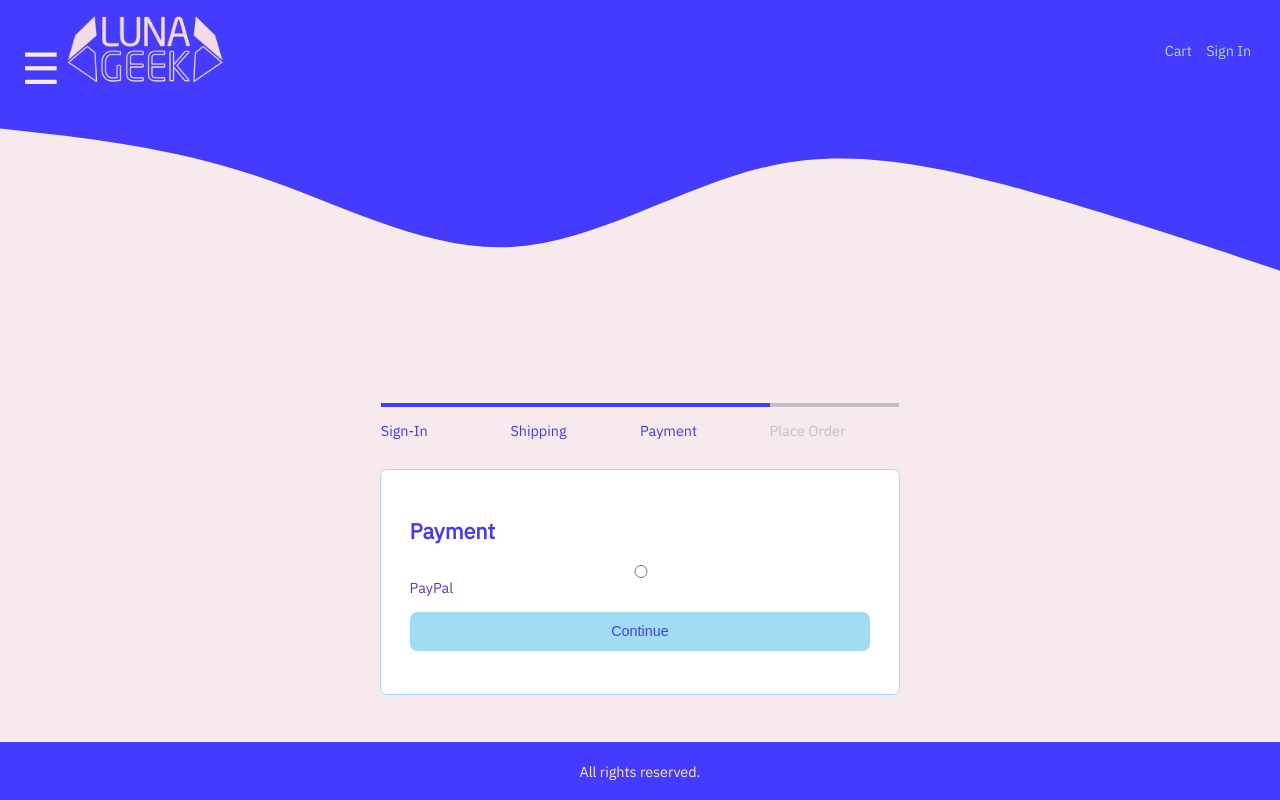
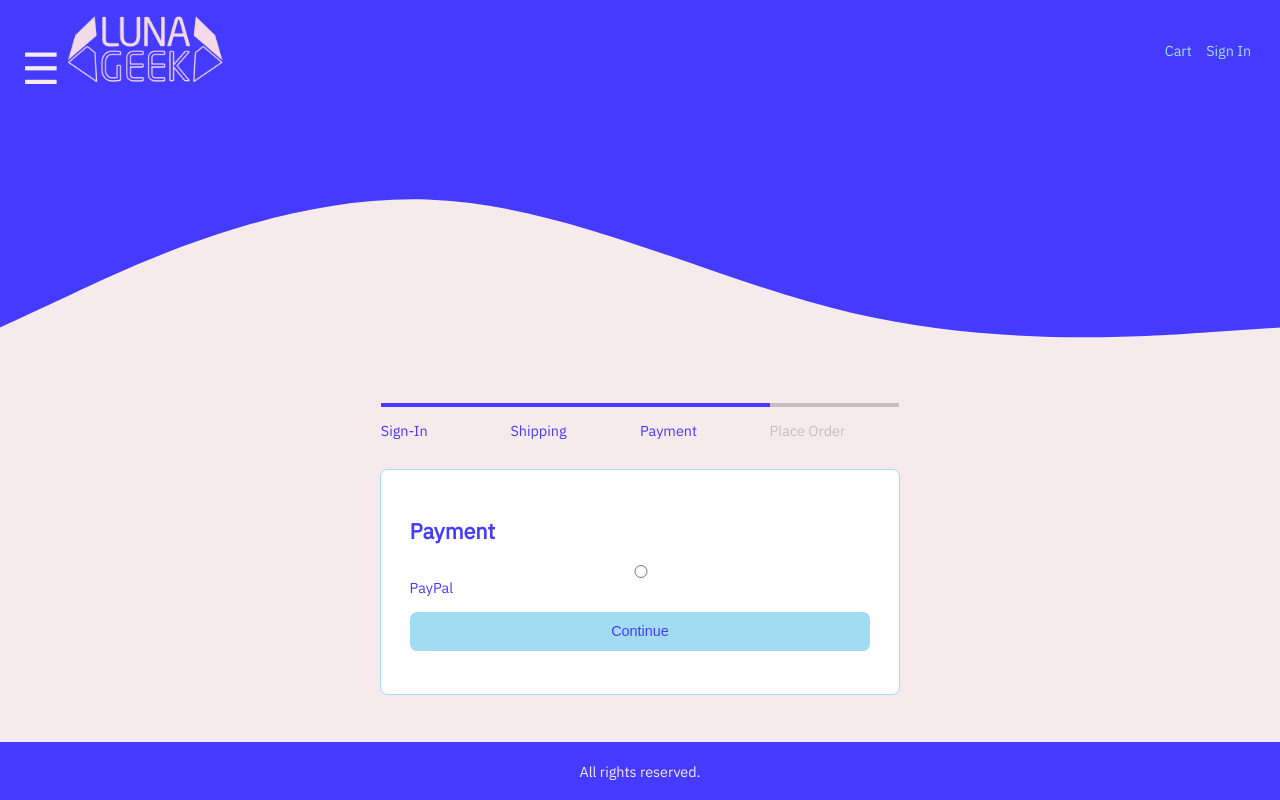
Before and after one commit to ZoeDj/Luna-Geek, a React (Create React App) app in the folder frontend/: page /payment in a window 1280 px wide. Built offline with nearby package versions, Linux system fonts and the light colour scheme.

Commit message:
secret messages added

```diff
--- a/frontend/src/App.js
+++ b/frontend/src/App.js
@@ -22,6 +22,11 @@ function App() {
   const closeMenu = () => {
     document.querySelector(".sidebar").classList.remove("open");
   };
+  let words = [
+    "______________________________Just go for it and put yourself out there",
+    "______________________________Recognize and embrace your uniqueness",
+  ];
+
   return (
     <BrowserRouter>
       <div className="grid-container">
@@ -73,12 +78,22 @@ function App() {
           <div>
             <svg className="wave" viewBox="0 0 1440 320">
               <path
+                id="MyPath"
                 fill="#453bff"
                 fillOpacity="1"
-                d="M0,128L48,144C96,160,192,192,288,218.7C384,245,480,267,576,245.3C672,224,768,160,864,154.7C960,149,1056,203,1152,234.7C1248,267,1344,277,1392,282.7L1440,288L1440,320L1392,320C1344,320,1248,320,1152,320C1056,320,960,320,864,320C768,320,672,320,576,320C480,320,384,320,288,320C192,320,96,320,48,320L0,320Z"
-              ></path>
+                d="M0,256L80,218.7C160,181,320,107,480,112C640,117,800,203,960,240C1120,277,1280,267,1360,261.3L1440,256L1440,0L1360,0C1280,0,1120,0,960,0C800,0,640,0,480,0C320,0,160,0,80,0L0,0Z"
+              />
+
+              <text className="word">
+                <textPath href="#MyPath">
+                  {words[Math.floor(Math.random() * words.length)]}
+                  {/* ______________________________ encourages women and girls to
+                  embrace their uniqueness and awesomeness */}
+                </textPath>
+              </text>
             </svg>
           </div>
+
           <div className="content">
             <Route path="/products" component={ProductsPage} />
             <Route path="/shipping" component={ShippingPage} />
--- a/frontend/src/Pages/HomePage.js
+++ b/frontend/src/Pages/HomePage.js
@@ -39,9 +39,9 @@ function HomePage(props) {
             </div>
             <div className="product-price">$ {product.price}</div>
             <div className="product-description">{product.description}</div>
-            <div className="product-rating">
+            {/* <div className="product-rating">
               {product.rating} Stars {product.numReviews} Reviewes
-            </div>
+            </div> */}
           </div>
         </li>
       ))}
--- a/frontend/src/index.css
+++ b/frontend/src/index.css
@@ -1,4 +1,4 @@
-@import url("https://fonts.googleapis.com/css2?family=IBM+Plex+Sans&display=swap");
+@import url("https://fonts.googleapis.com/css2?family=IBM+Plex+Sans:ital,wght@0,400;1,400&display=swap");
 
 :root {
   /* --brandBlue: #1b71b8; */
@@ -86,7 +86,7 @@ a:visited {
   padding: 0;
   flex: 0 1 15rem;
   background-color: white;
-  height: 20rem;
+  height: 18rem;
   margin: 1rem;
   border-radius: 5rem 0rem 0rem 0rem;
   padding: 1rem 0rem 0.8rem 1rem;
@@ -182,9 +182,23 @@ ul {
 }
 
 .wave {
-  transform: rotate(180deg);
   margin-top: -1px;
   z-index: 2;
+  font-family: "IBM Plex Sans", sans-serif;
+  font-style: italic;
+}
+
+svg text {
+  fill: var(--brandPink);
+  font-size: 1.8rem;
+  text-transform: lowercase;
+}
+
+svg text {
+  visibility: hidden;
+}
+svg path:hover + text {
+  visibility: visible;
 }
 
 /*Product Details */
```
